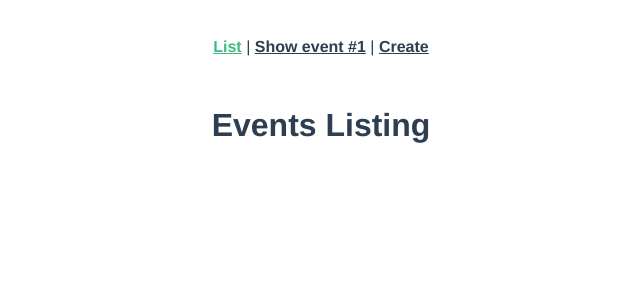
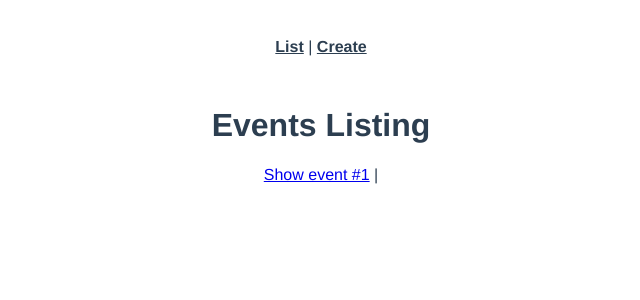
Before and after one commit to kelvin9314/vue-learning, a Vue app in the folder real-world-vue-learning/: page /#/ in a window 1280 px wide. Shown: the top 300 px of the page, without its empty margins (319-959 px from the left). Built offline with nearby package versions, Linux system fonts and the light colour scheme.

Commit message:
Dynamic Routing & History Mode

```diff
--- a/real-world-vue-learning/src/App.vue
+++ b/real-world-vue-learning/src/App.vue
@@ -2,7 +2,6 @@
   <div id="app">
     <div id="nav">
       <router-link :to="{ name: 'event-list' }">List</router-link> |
-      <router-link :to="{ name: 'event-show' }">Show event #1</router-link> |
       <router-link :to="{ name: 'event-create' }">Create</router-link>
     </div>
     <router-view />
--- a/real-world-vue-learning/src/router/index.js
+++ b/real-world-vue-learning/src/router/index.js
@@ -13,19 +13,20 @@ const routes = [
     component: EventList,
   },
   {
-    path: '/event', // new path
+    path: '/event:id',
     name: 'event-show',
     component: EventShow,
+    props: true,
   },
   {
-    path: '/event/create', // new path
+    path: '/event/create',
     name: 'event-create',
     component: EventCreate,
   },
 ]
 
 const router = new VueRouter({
-  mode: 'hash', // history OR hash mode
+  mode: 'history', // history OR hash mode
   base: process.env.BASE_URL,
   routes,
 })
--- a/real-world-vue-learning/src/views/EventList.vue
+++ b/real-world-vue-learning/src/views/EventList.vue
@@ -1,5 +1,6 @@
 <template>
   <div>
     <h1>Events Listing</h1>
+    <router-link :to="{ name: 'event-show', params: { id: '1' } }">Show event #1</router-link> |
   </div>
 </template>
--- a/real-world-vue-learning/src/views/EventShow.vue
+++ b/real-world-vue-learning/src/views/EventShow.vue
@@ -1,5 +1,11 @@
 <template>
   <div>
-    <h1>Showing event #1</h1>
+    <h1>Showing event #{{ id }}</h1>
   </div>
 </template>
+
+<script>
+export default {
+  props: ['id'],
+}
+</script>
```
